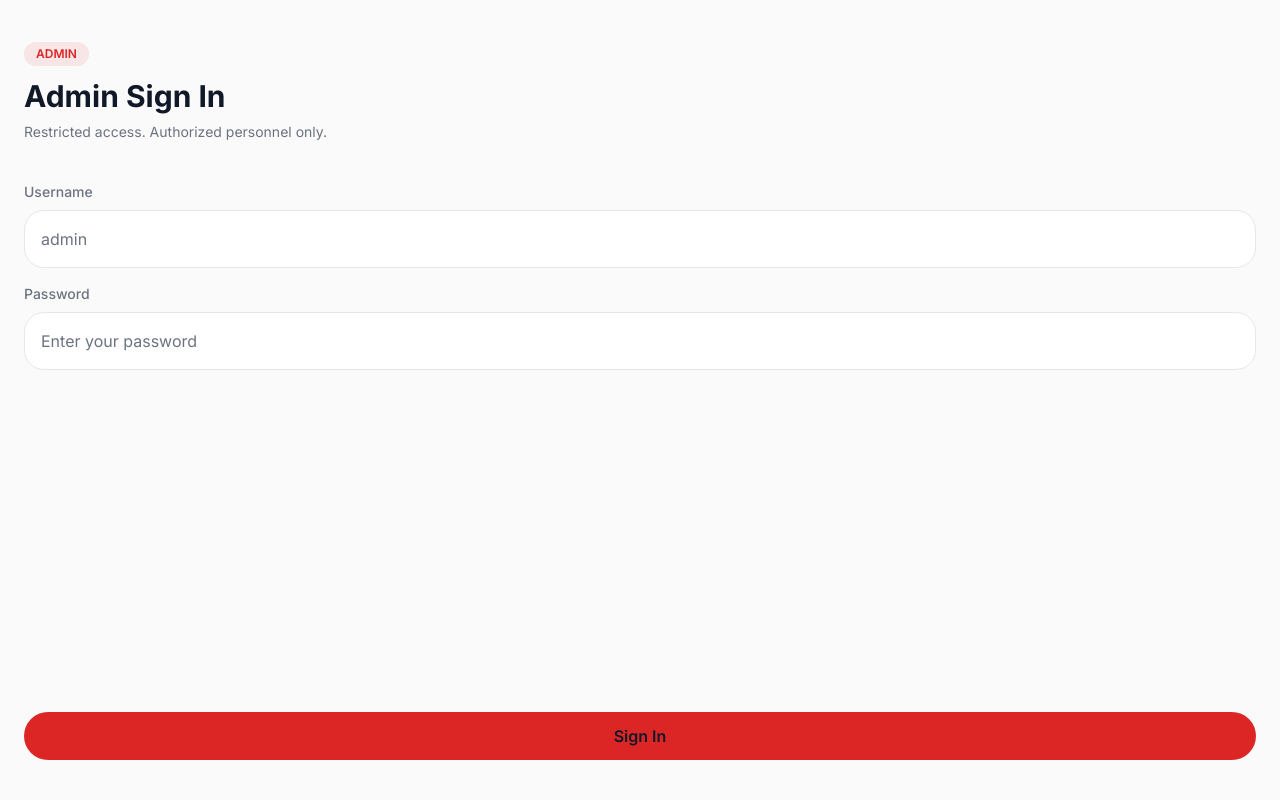
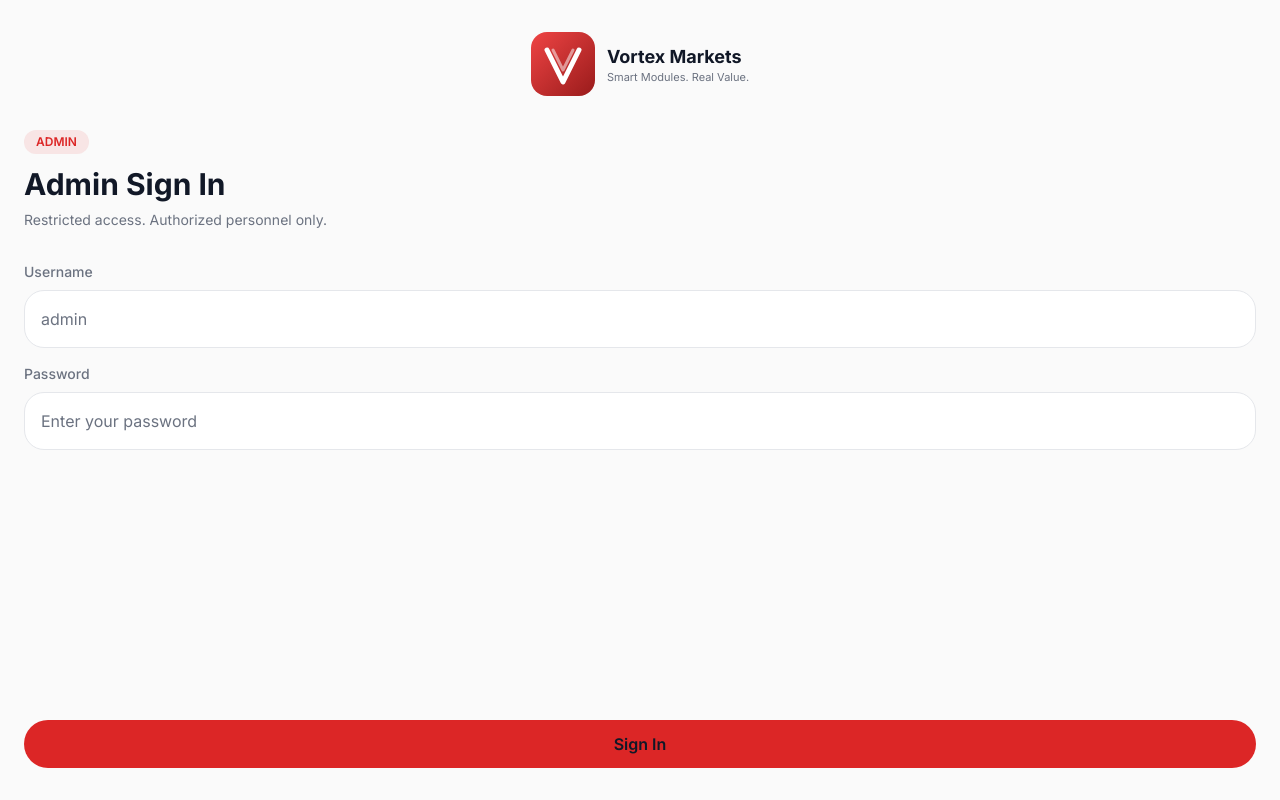
Before and after one commit to paercy32-eng/Vortex-Markets, a Next.js app: page /admin/login in a window 1280 px wide. Built offline with nearby package versions, Linux system fonts and the light colour scheme.

Commit message:
Update page.tsx

```diff
--- a/app/admin/login/page.tsx
+++ b/app/admin/login/page.tsx
@@ -3,10 +3,8 @@
 import { useState } from 'react';
 import { useRouter } from 'next/navigation';
 import toast from 'react-hot-toast';
+import { LogoWithText } from '@/components/Logo';
 
-// ==========================================
-// ADMIN LOGIN PAGE
-// ==========================================
 export default function AdminLoginPage() {
   const router = useRouter();
   const [username, setUsername] = useState('');
@@ -47,12 +45,16 @@ export default function AdminLoginPage() {
   }
 
   return (
-    <div className="min-h-screen bg-background flex flex-col px-6 py-10">
-      <div className="mb-10">
+    <div className="min-h-screen bg-background flex flex-col px-6 py-8">
+      <div className="flex justify-center mb-8">
+        <LogoWithText size={64} />
+      </div>
+
+      <div className="mb-8">
         <div className="inline-block px-3 py-1 rounded-full bg-primary/10 text-primary text-xs font-semibold mb-3">
           ADMIN
         </div>
-        <h1 className="text-3xl font-bold text-white mb-2">
+        <h1 className="text-3xl font-bold text-foreground mb-2">
           Admin Sign In
         </h1>
         <p className="text-muted text-sm">
@@ -62,8 +64,11 @@ export default function AdminLoginPage() {
 
       <form onSubmit={handleSubmit} className="flex-1 flex flex-col gap-4">
         <div>
-          <label className="input-label">Username</label>
+          <label htmlFor="username" className="input-label">
+            Username
+          </label>
           <input
+            id="username"
             type="text"
             className="input"
             placeholder="admin"
@@ -75,8 +80,11 @@ export default function AdminLoginPage() {
         </div>
 
         <div>
-          <label className="input-label">Password</label>
+          <label htmlFor="password" className="input-label">
+            Password
+          </label>
           <input
+            id="password"
             type="password"
             className="input"
             placeholder="Enter your password"
```
